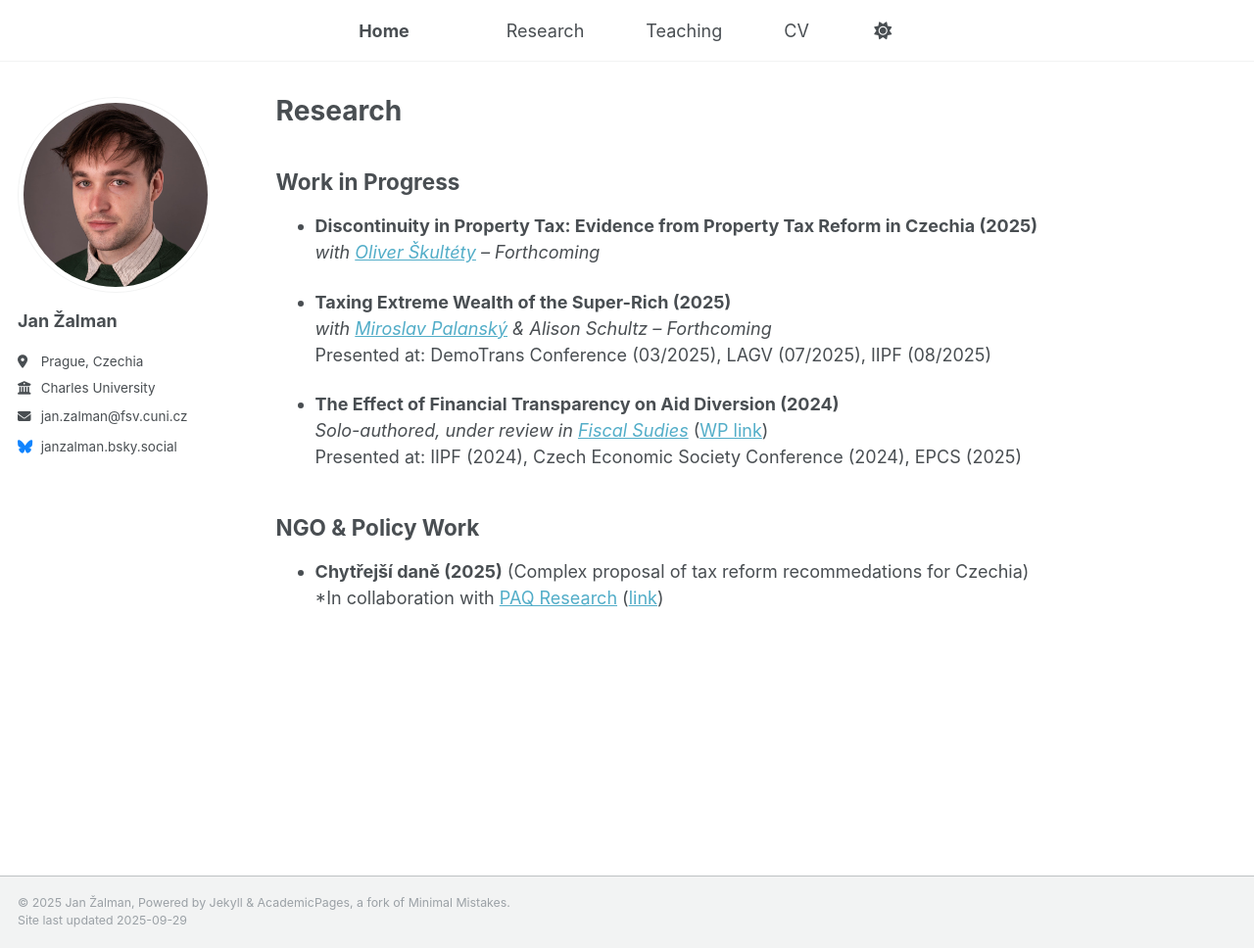
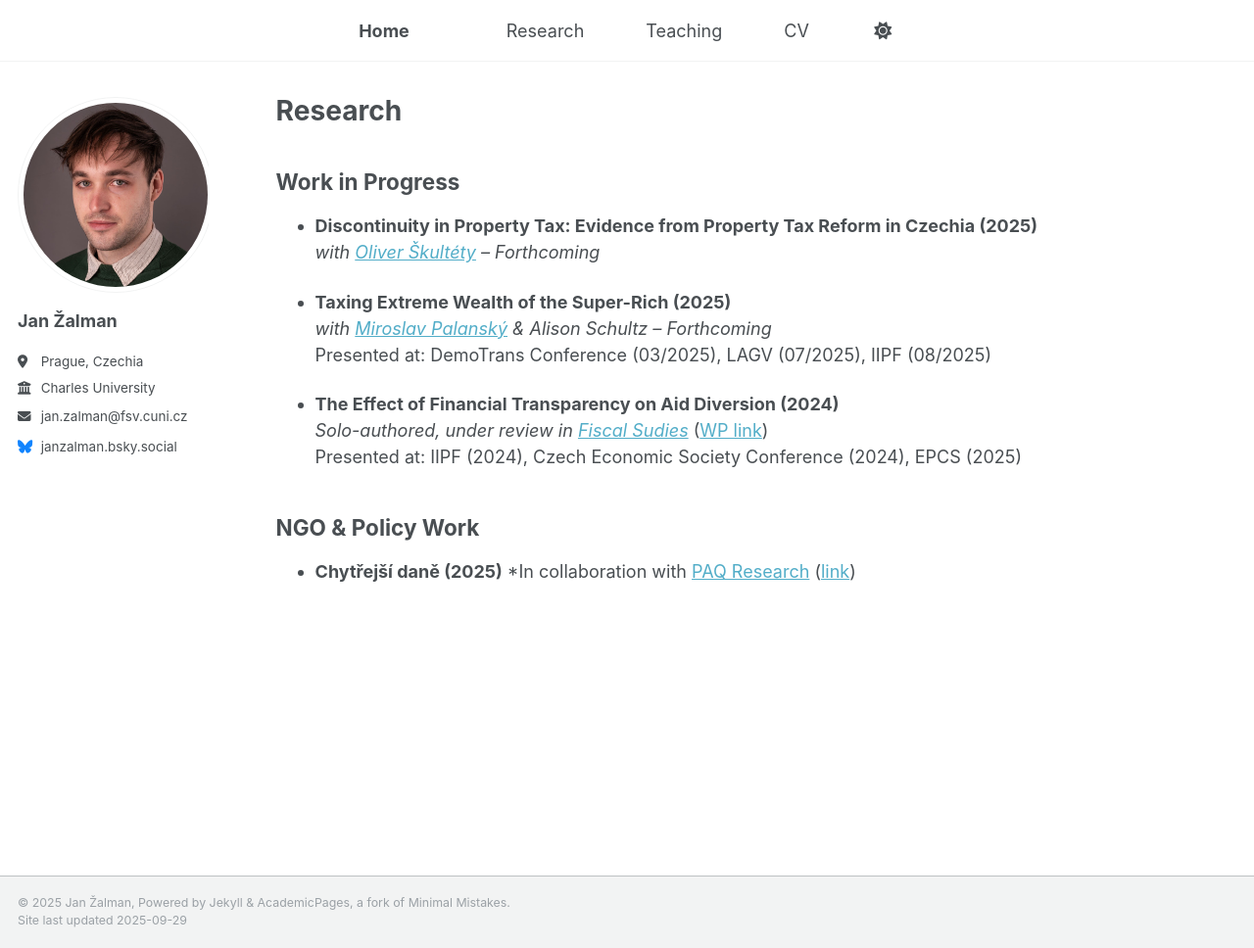
Before and after one commit to janzalman/janzalman.github.io, a Jekyll site: the page built from _pages/research.md, in a window 1280 px wide and 968 px high. Shown: the whole window at 98% size. Built offline with Jekyll 4.4.1, drawn with Linux system fonts in a browser that asks for light colours.

Commit message:
Update research.md

```diff
--- a/_pages/research.md
+++ b/_pages/research.md
@@ -17,5 +17,5 @@ permalink: /research/
   Presented at: IIPF (2024), Czech Economic Society Conference (2024), EPCS (2025)
 
 ## NGO & Policy Work
-- **Chytřejší daně (2025)** (Complex proposal of tax reform recommedations for Czechia)
+- **Chytřejší daně (2025)**
   *In collaboration with [PAQ Research](https://www.paqresearch.cz/) ([link](https://chytrejsidane.cz/))
```
